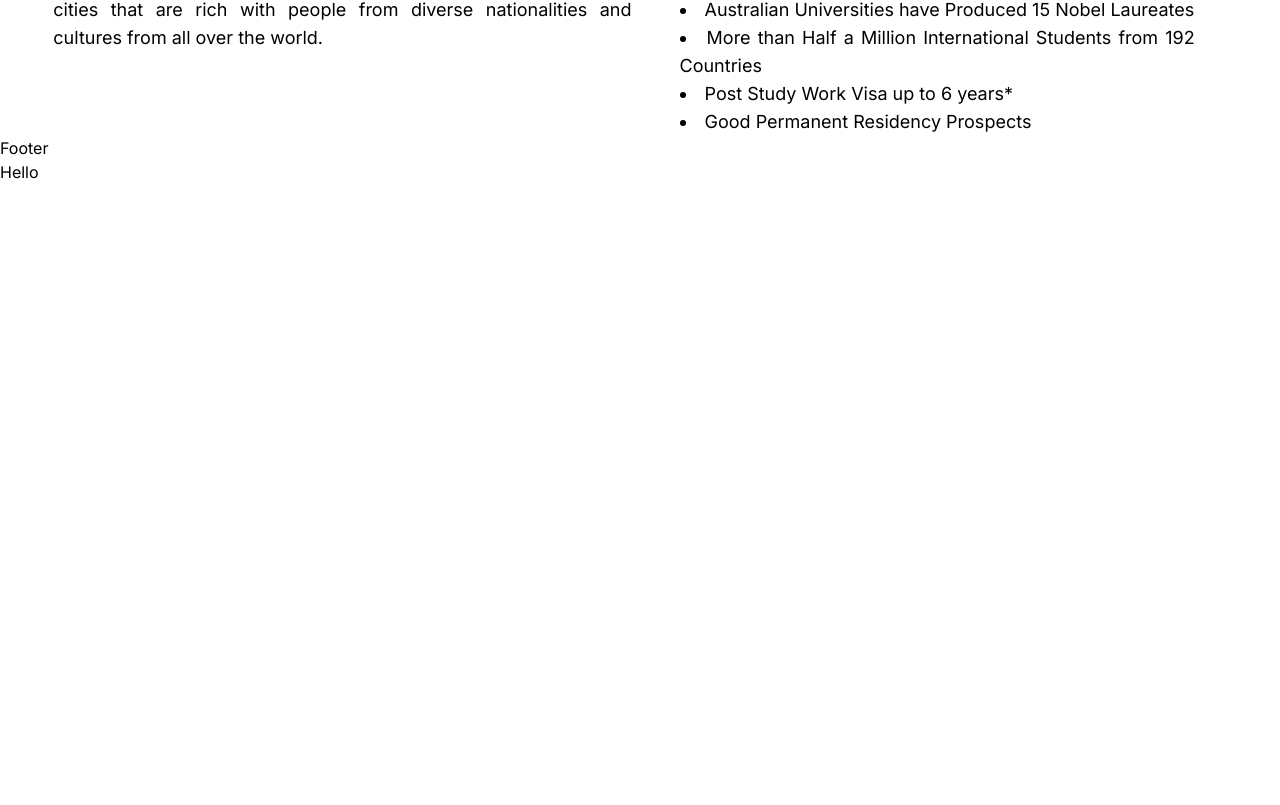
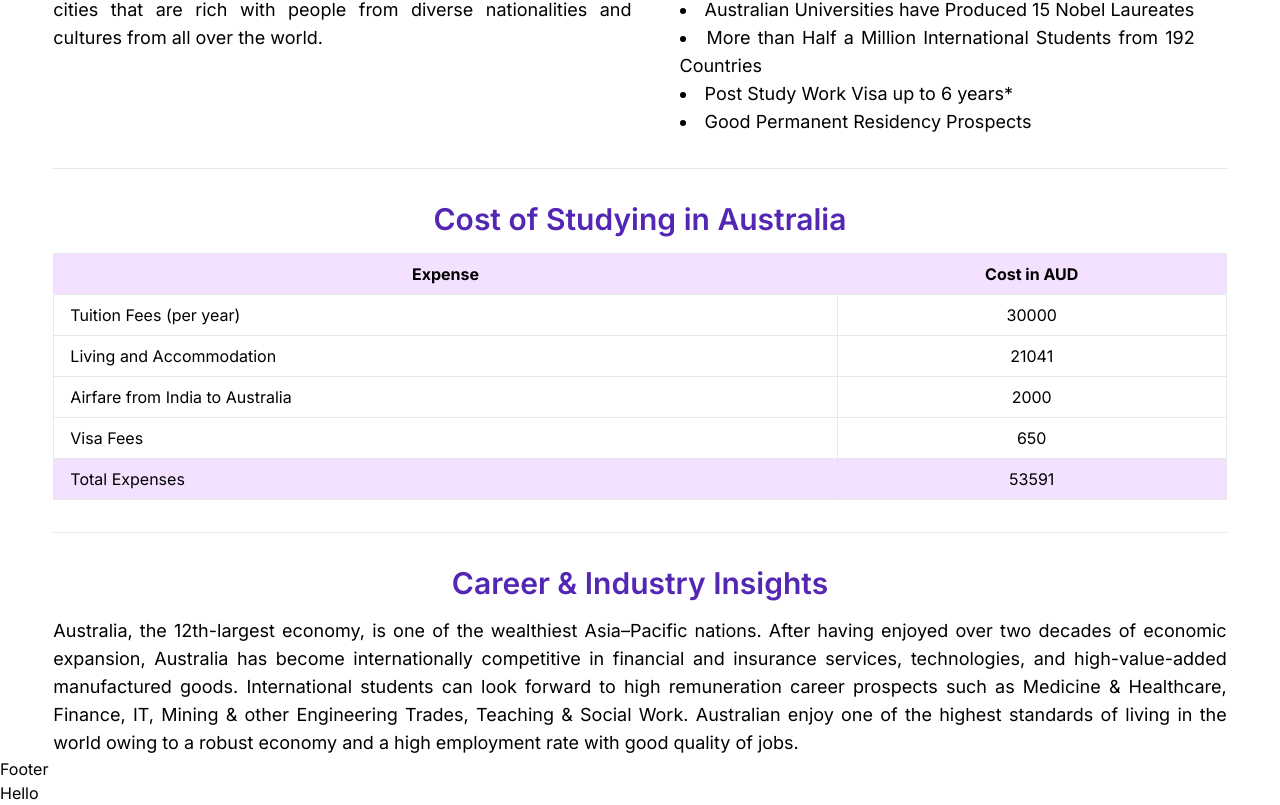
Before and after one commit to DarkPhoenix2704/yflyintl, a Next.js app: page /country/australia in a window 1280 px wide. Shown: the part 1160-1965 px from the top of the page. Before the commit the page ends 1344 px from the top, so only its background shows below. Built offline with nearby package versions, Linux system fonts and the light colour scheme.

Commit message:
feat: some more sections

```diff
--- a/data/destinations.ts
+++ b/data/destinations.ts
@@ -17,6 +17,33 @@
       "12 of the best student cities in the world (QS Best Student Cities 2023)",
       "Opportunities for Research, Teaching & Graduate Assistantships",
     ],
+    insights:
+      "One of the most technologically powerful and dynamic countries, USA is the largest & most dominant economy globally. Sectors that empower this world’s most productive economy include Healthcare, Technology, Construction, Retail, Manufacturing, Finance & Insurance and Real Estate. Top jobs with high remuneration prospects for international students include Medicine, Computer & Information Systems Managers, Architectural & Engineering Managers and Marketing & Financial Managers. Standard of living in the USA is among the highest in the world with high per capita income. This nation performs very well in many measures of well-being such as income & wealth, health status, jobs and earnings, education & skills and environmental quality.    ",
+    cost: {
+      currency: "USD",
+      fees: [
+        {
+          name: "Tuition Fees (per year)",
+          value: 25000,
+        },
+        {
+          name: "Living and Accommodation",
+          value: 15000,
+        },
+        {
+          name: "Airfare from India to USA",
+          value: 1000,
+        },
+        {
+          name: "Visa Fees",
+          value: 510,
+        },
+        {
+          name: "Total Expenses",
+          value: 41510,
+        },
+      ],
+    },
   },
   {
     slug: "canada",
@@ -33,6 +60,33 @@
       "Post Study Work Visa up to 3 Years",
       "Excellent Immigration Opportunities",
     ],
+    insights:
+      "Among the wealthiest nations in the world, Canada is a land of opportunities for those who wish to study, live and prosper. Canada’s highly sophisticated economy is fuelled by sectors such as Agriculture, Energy, Technology, Manufacturing & Services. Top careers international students can look forward to include Engineering, Construction, IT, Healthcare, Law and Banking & Finance. This country enjoys a job growth rate well above its population growth rate and offers a high standard of living to all its residents including international students.",
+    cost: {
+      currency: "CAD",
+      fees: [
+        {
+          name: "Tuition Fees (per year)",
+          value: 20000,
+        },
+        {
+          name: "Living and Accommodation",
+          value: 10200,
+        },
+        {
+          name: "Airfare from India to Canada",
+          value: 2500,
+        },
+        {
+          name: "Visa Fees",
+          value: 235,
+        },
+        {
+          name: "Total Expenses",
+          value: 35000,
+        },
+      ],
+    },
   },
   {
     slug: "uk",
@@ -52,6 +106,37 @@
       "Admission without IELTS possible",
       "Masters courses with 1 year work placements are available",
     ],
+    insights:
+      "The UK is one of the most globalised economies comprising of England, Scotland, Wales and Northern Ireland and is among the world’s biggest economies. The sectors that dominate UK’s economy include service sector, financial services, higher education, aerospace, pharmaceuticals, manufacturing and production. Best paid jobs in the UK include Information Technology Managers, Engineering Professionals, Business and Financial Management Professionals, Legal Professionals, Aircraft Pilots & Flight Engineers, Higher Education Teaching Professionals and Medical Practitioners.    ",
+    cost: {
+      currency: "GBP",
+      fees: [
+        {
+          name: "Tuition Fees (per year)",
+          value: 14000,
+        },
+        {
+          name: "Living and Accommodation",
+          value: 9207,
+        },
+        {
+          name: "Airfare from India to UK",
+          value: 500,
+        },
+        {
+          name: "Visa Fees",
+          value: 363,
+        },
+        {
+          name: "Immigration Health Surcharge",
+          value: 705,
+        },
+        {
+          name: "Total Expenses",
+          value: 24775,
+        },
+      ],
+    },
   },
   {
     slug: "ireland",
@@ -71,6 +156,33 @@
       "Among the top 20 education systems worldwide",
       "Ireland is ranked 11th in the 2018 Global Innovation Index",
     ],
+    insights:
+      "Ireland has made huge strides in economic development in the last few decades and has improved its living conditions better than most of the countries in the world. Ireland has a highly-advanced ‘knowledge economy’ emphasizing on the sectors of agribusiness, life sciences and financial services & technology. This country ranks first for high-value foreign direct investment (FDI) flows and performs better than most countries measure of well-being such as jobs & earnings, health status, education & skills and work-life balance in the Better Life Index. IT Services, Financial Services, Renewable Energy, Business Services, Medical/Health & Pharmaceutical Industry are the top industries for employment opportunities.    ",
+    cost: {
+      currency: "EUR",
+      fees: [
+        {
+          name: "Tuition Fees (per year)",
+          value: 15000,
+        },
+        {
+          name: "Living and Accommodation",
+          value: 10000,
+        },
+        {
+          name: "Airfare from India to Ireland",
+          value: 700,
+        },
+        {
+          name: "Visa Fees",
+          value: 195,
+        },
+        {
+          name: "Total Expenses",
+          value: 25895,
+        },
+      ],
+    },
   },
   {
     slug: "newzealand",
@@ -90,6 +202,33 @@
       "A member of the Lisbon Qualification Recognition Convention – NZ qualifications are recognised in over 50 countries",
       "Lower tuition fee with plenty of scholarships on offer",
     ],
+    insights:
+      "New Zealand is one of the Asia–Pacific region’s most prosperous countries and has been experiencing a rapid economic growth over the past few decades. NZ has the 2nd freest & one of the most globalized economies that depends greatly on international trade. NZ’s economy is primarily driven by sectors of services, mining & manufacturing, forestry, agriculture & dairy, while IT is making big strides to gain a major share. Industries that have excellent employment prospects include Engineering, Business & Finance, Health & Social Services, and IT & Hospitality. Standard of living in NZ is relatively higher but is worth the opportunities and peaceful and high-quality life this country offers.    ",
+    cost: {
+      currency: "NZD",
+      fees: [
+        {
+          name: "Tuition Fees (per year)",
+          value: 25000,
+        },
+        {
+          name: "Living and Accommodation",
+          value: 15000,
+        },
+        {
+          name: "Airfare from India to New Zealand",
+          value: 1500,
+        },
+        {
+          name: "Visa Fees",
+          value: 330,
+        },
+        {
+          name: "Total Expenses",
+          value: 41830,
+        },
+      ],
+    },
   },
   {
     slug: "australia",
@@ -109,5 +248,32 @@
       "Post Study Work Visa up to 6 years*",
       "Good Permanent Residency Prospects",
     ],
+    insights:
+      "Australia, the 12th-largest economy, is one of the wealthiest Asia–Pacific nations. After having enjoyed over two decades of economic expansion, Australia has become internationally competitive in financial and insurance services, technologies, and high-value-added manufactured goods. International students can look forward to high remuneration career prospects such as Medicine & Healthcare, Finance, IT, Mining & other Engineering Trades, Teaching & Social Work. Australian enjoy one of the highest standards of living in the world owing to a robust economy and a high employment rate with good quality of jobs.    ",
+    cost: {
+      currency: "AUD",
+      fees: [
+        {
+          name: "Tuition Fees (per year)",
+          value: 30000,
+        },
+        {
+          name: "Living and Accommodation",
+          value: 21041,
+        },
+        {
+          name: "Airfare from India to Australia",
+          value: 2000,
+        },
+        {
+          name: "Visa Fees",
+          value: 650,
+        },
+        {
+          name: "Total Expenses",
+          value: 53591,
+        },
+      ],
+    },
   },
 ];
--- a/pages/country/[slug].tsx
+++ b/pages/country/[slug].tsx
@@ -9,6 +9,8 @@
   description,
   why,
   facts,
+  insights,
+  cost,
 }: (typeof destinations)[0]) => {
   return (
     <div className="flex justify-center items-center flex-col">
@@ -70,6 +72,35 @@
           </ul>
         </div>
       </div>
+      <hr className="w-11/12 my-8" />
+      <div className="w-11/12 flex flex-col gap-4">
+        <h1 className="text-center text-3xl font-semibold text-[#5327b3]">
+          Cost of Studying in {name}
+        </h1>
+        <table className="table-auto">
+          <thead>
+            <tr className="bg-[#f4e0ff]">
+              <th className="border px-4 py-2">Expense</th>
+              <th className="border px-4 py-2">Cost in {cost.currency}</th>
+            </tr>
+          </thead>
+          <tbody>
+            {cost.fees.map((fee) => (
+              <tr className="last:bg-[#f4e0ff]" key={fee.name}>
+                <td className="border px-4 py-2">{fee.name}</td>
+                <td className="border px-4 text-center py-2">{fee.value}</td>
+              </tr>
+            ))}
+          </tbody>
+        </table>
+      </div>
+      <hr className="w-11/12 my-8" />
+      <div className="w-11/12 flex flex-col gap-4">
+        <h1 className="text-center text-3xl font-semibold text-[#5327b3]">
+          Career & Industry Insights
+        </h1>
+        <p className="text-justify text-lg">{insights}</p>
+      </div>
     </div>
   );
 };
@@ -100,6 +131,8 @@
       description: destination?.description,
       why: destination?.why,
       facts: destination?.facts,
+      insights: destination?.insights,
+      cost: destination?.cost,
     },
   };
 };
```
